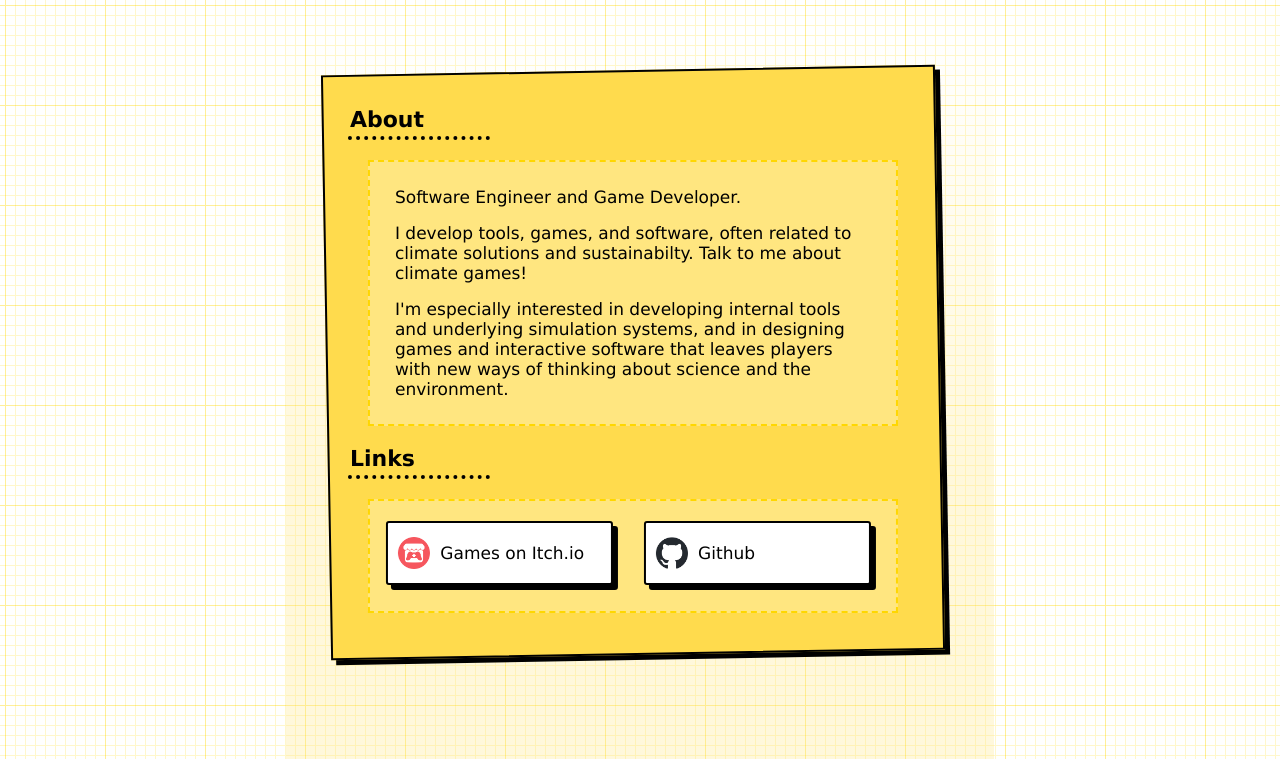
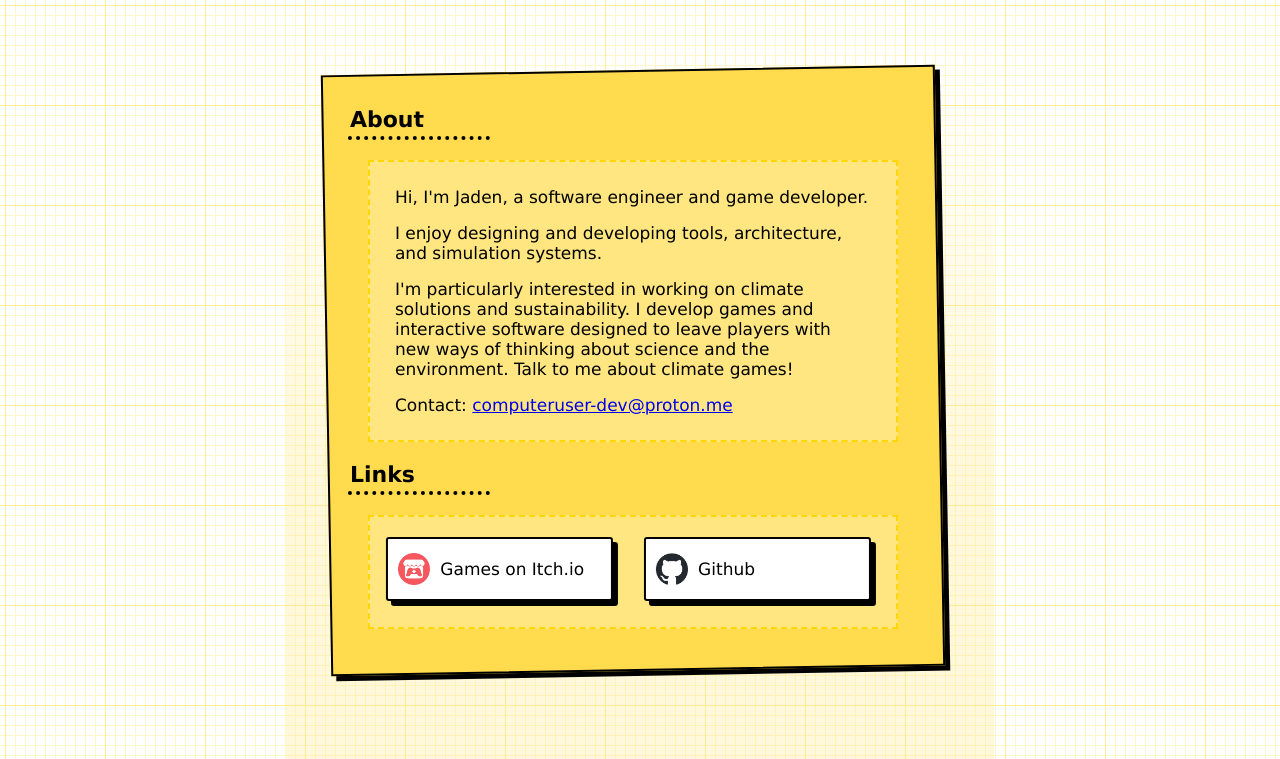
Before and after one commit to computeruser-dev/portfolio-jekyll, a Jekyll site: the page built from index.html, in a window 1280 px wide and 900 px high, cut to the strip 0-759 px from the top of the window. Built offline with Jekyll 4.4.1, drawn with Linux system fonts in a browser that asks for light colours; some of the changed text lies outside the part shown.

Commit message:
little tweaks

```diff
--- a/_config.yml
+++ b/_config.yml
@@ -18,8 +18,8 @@
 # You can create any custom variable you would like, and they will be accessible
 # in the templates via {{ site.myvariable }}.
 
-title: Jaden's Site
-email: your-email@example.com
+title: computeruser.neocities.org
+email: computeruser-dev@proton.me
 description: >- # this means to ignore newlines until "baseurl:" It will appear in your document head meta (for Google search results) and in your feed.xml site description.
   Portfolio
 baseurl: "/" # the subpath of your site, e.g. /blog
--- a/_includes/footer.html
+++ b/_includes/footer.html
@@ -1,3 +1,3 @@
 <div class="footer">
-    Site developed from scratch by myself with Jekyll. <a href="https://github.com/cep450/portfolio-jekyll">Source</a>
+    Site developed from scratch with Jekyll. <a href="https://github.com/cep450/portfolio-jekyll">Source</a>
 </div>
--- a/index.html
+++ b/index.html
@@ -4,12 +4,19 @@
 
 layout: home
 ---
+
 <p>
-	Software Engineer and Game Developer.
+	Hi, I'm Jaden, a software engineer and game developer.
 </p>
 <p>
-	I develop tools, games, and software, often related to climate solutions and sustainabilty. Talk to me about climate games!
+	I enjoy designing and developing tools, architecture, and simulation systems.
 </p>
 <p>
-	I'm especially interested in developing internal tools and underlying simulation systems, and in designing games and interactive software that leaves players with new ways of thinking about science and the environment.
+	I'm particularly interested in working on climate solutions and sustainability.
+	I develop games and interactive software designed to leave players with new ways of thinking about science and the environment.
+	Talk to me about climate games!
 </p>
+<p>
+	Contact:
+	<a href="mailto:computeruser-dev@proton.me">computeruser-dev@proton.me</a>
+</p>
```
Also changed, not shown: _data/links.yml (+6 -12 lines), _data/projects.yml (+51 -0 lines).
